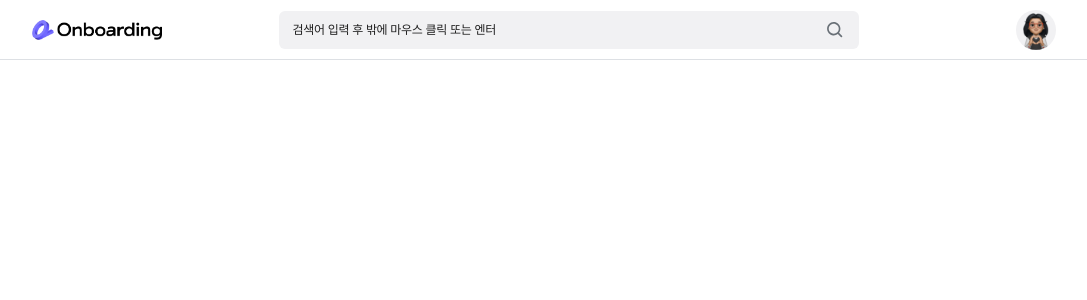
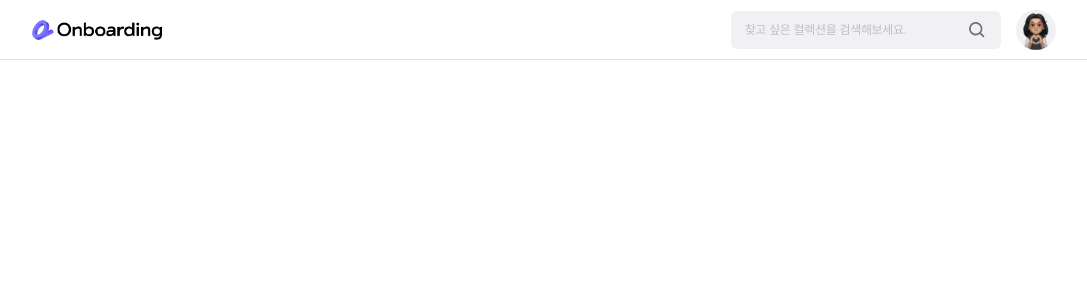
Before and after one commit to TeamLearningFlow/LearningFlow-FE, a Next.js app: page /components/searchHeader in a window 1280 px wide. Shown: the top 300 px of the page, without its empty margins (96-1183 px from the left). Built offline with nearby package versions, Linux system fonts and the light colour scheme.

Commit message:
feat: 컬렉션 페이지 헤더 프로토타이핑 추가 #15

```diff
--- a/src/pages/components/searchHeader.tsx
+++ b/src/pages/components/searchHeader.tsx
@@ -1,74 +1,104 @@
-import React from 'react';
+import React, { useState } from 'react';
 import styled from 'styled-components';
 import Image from 'next/image';
 import LogoDark from '../assets/logo_dark.png';
 import Search from '../assets/searchicon.svg';
 import Profile from '../assets/profile.svg';
+import Vector from '../assets/Vector.svg';
 
 const HeaderWrapper = styled.header`
   display: flex;
   align-items: center;
   justify-content: space-between;
   width: 100%;
-  max-width: 1440px; /* 최대 너비 */
   height: 60px;
-  padding: 2% 10%;
+  padding: 0 10%;
   background-color: #ffffff;
   border-bottom: 1px solid #dde0e4;
 
   /* 반응형 설정 */
   @media (max-width: 1024px) {
-    padding: 2% 9%;
+    padding: 0 10%;
   }
 
   @media (max-width: 768px) {
-    padding: 2% 8%; /* 모바일 화면 */
+    padding: 0 10%; /* 모바일 화면 */
   }
 
   @media (max-width: 480px) {
-    padding: 2% 3%; /* 폰 화면 */
+    padding: 0 1%; /* 폰 화면 */
   }
 `;
 
-const LogoWrapper = styled.div`
+const LogoWrapper = styled.div<{ $state: string }>`
   display: flex:
   align-items: center;
   margin-top: 5px;
   flex-shrink: 0;
+  margin-right: auto;
 `;
 
-const SearchWrapper = styled.div`
+const SearchWrapper = styled.div<{ $state: string }>`
   display: flex;
   align-items: center;
   background-color: #f1f1f3;
+  border: ${({ $state }) =>
+    $state === 'Active' || $state === 'Active-입력'
+      ? '0.7px solid #5e52ff'
+      : 'none'};
   border-radius: 6px;
   flex-grow: 1;
   min-width: 220px;
+  max-width: ${({ $state }) =>
+    $state === 'Active' || $state === 'Active-입력' || $state === 'Completed'
+      ? '570px'
+      : '270px'};
   height: 38px;
   padding: 0 14px;
-  margin: 0 9% 0 5%; /* 1440px 기준 비율 */
+  margin: ${({ $state }) =>
+    $state === 'Active' || $state === 'Active-입력' || $state === 'Completed'
+      ? '0 20% 0 5%'
+      : '0 1.5%'};
+  box-shadow: ${({ $state }) =>
+    $state === 'Active' || $state === 'Active-입력'
+      ? '2px 2px 2px 0px rgba(94, 82, 255, 0.30), -2px -2px 2px 0px rgba(94, 82, 255, 0.30)'
+      : 'none'};
 
-  /* 반응형 비율 설정 */
-  @media (max-width: 1440px) {
-    margin: 0 9% 0 5%; /* 1440px 이하일 때 */
-    max-width: 580px;
-  }
-
+  /* 반응형 설정 */
   @media (max-width: 1024px) {
-    margin: 0 8% 0 4%; /* 1024px 이하일 때 */
-    max-width: 500px;
+    max-width: ${({ $state }) =>
+      $state === 'Active' || $state === 'Active-입력' || $state === 'Completed'
+        ? '450px'
+        : '270px'};
+    margin: ${({ $state }) =>
+      $state === 'Active' || $state === 'Active-입력' || $state === 'Completed'
+        ? '0 16% 0 4%'
+        : '0 1.5%'};
   }
 
   @media (max-width: 768px) {
-    margin: 0 6% 0 4%; /* 모바일 화면 */
-    max-width: 500px;
+    max-width: ${({ $state }) =>
+      $state === 'Active' || $state === 'Active-입력' || $state === 'Completed'
+        ? '300px'
+        : '220px'};
+    margin: ${({ $state }) =>
+      $state === 'Active' || $state === 'Active-입력' || $state === 'Completed'
+        ? '0 12% 0 3%'
+        : '0 1.5%'};
   }
 
   @media (max-width: 480px) {
-    margin: 0 1% 0 1%; /* 480px 이하 폰 화면 */
-    max-width: 180px;
-    min-width: 100px;
-    padding: 0 12px;
+    flex-grow: 0;
+    max-width: ${({ $state }) =>
+      $state === 'Active' || $state === 'Active-입력' || $state === 'Completed'
+        ? '100px'
+        : '100px'};
+    margin: ${({ $state }) =>
+      $state === 'Active' || $state === 'Active-입력' || $state === 'Completed'
+        ? '0 1% 0 1%'
+        : '0 1%'};
+    height: 37px;
+    padding: 10px;
   }
 `;
 
@@ -86,7 +116,7 @@ const Input = styled.input`
   color: #1f1f1f;
 
   &::placeholder {
-    color: #1f1f1f;
+    color: #bbc0c5;
   }
 
   /* 반응형 설정 */
@@ -110,18 +140,68 @@ const ProfileIcon = styled.div`
 `;
 
 const Header: React.FC = () => {
+  const [searchState, setSearchState] = useState<string>('Inactive'); // 검색 박스 상태
+  const [searchValue, setSearchValue] = useState(''); // 입력 값
+
+  const handleFocus = () => {
+    setSearchState('Active'); // 검색 박스 활성화
+  };
+
+  const handleBlur = () => {
+    if (!searchValue.trim()) {
+      setSearchState('Inactive'); // 텍스트 없으면 초기화
+    } else {
+      setSearchState('Completed'); // 텍스트 있으면 비활성화
+    }
+  };
+
+  const handleChange = (event: React.ChangeEvent<HTMLInputElement>) => {
+    const value = event.target.value;
+    setSearchValue(value);
+    setSearchState(value.trim() ? 'Active-입력' : 'Active'); // 텍스트 입력 여부에 따라 상태 변경
+  };
+
+  const handleKeyDown = (event: React.KeyboardEvent<HTMLInputElement>) => {
+    if (event.key === 'Enter') {
+      if (!searchValue.trim()) {
+        setSearchState('Inactive'); // 텍스트 없으면 초기화
+      } else {
+        setSearchState('Completed'); // 텍스트 있으면 Completed 상태
+      }
+    }
+  };
+
+  const handleClear = () => {
+    setSearchValue(''); // 텍스트 삭제
+    setSearchState('Active'); // 텍스트 삭제 시 초기화
+  };
+
   return (
     <HeaderWrapper>
-      <LogoWrapper>
+      <LogoWrapper $state={searchState}>
         <Image src={LogoDark} alt="header logo" width={130} height={20} />
       </LogoWrapper>
-      <SearchWrapper>
+      <SearchWrapper $state={searchState}>
         <Input
           type="text"
-          placeholder="검색어 입력 후 밖에 마우스 클릭 또는 엔터"
+          placeholder="찾고 싶은 컬렉션을 검색해보세요."
+          value={searchValue}
+          onFocus={handleFocus}
+          onBlur={handleBlur}
+          onChange={handleChange}
+          onKeyDown={handleKeyDown}
         />
-        <SearchIcon>
-          <Image src={Search} alt="searchicon" width={20} height={20} />
+        <SearchIcon onClick={handleClear}>
+          <Image
+            src={
+              searchState === 'Active-입력'
+                ? Vector // 텍스트 입력 중일 때 Vector 아이콘
+                : Search // 입력 완료되거나 초기 상태일 때 Search 아이콘
+            }
+            alt="icon"
+            width={searchState === 'Active-입력' ? 15 : 20}
+            height={searchState === 'Active-입력' ? 15 : 20}
+          />
         </SearchIcon>
       </SearchWrapper>
       <ProfileIcon>
```
Also changed, not shown: src/pages/components/collectionHeader.tsx (+135 -14 lines), src/pages/assets/Vector.svg (added).
